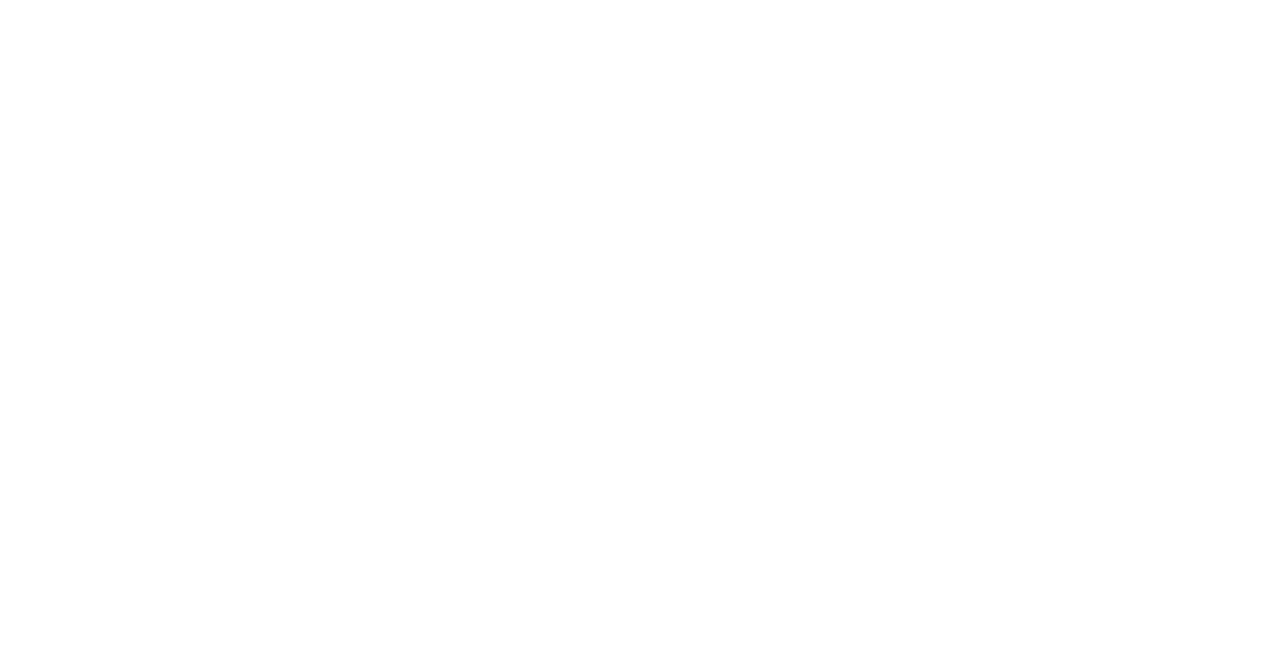
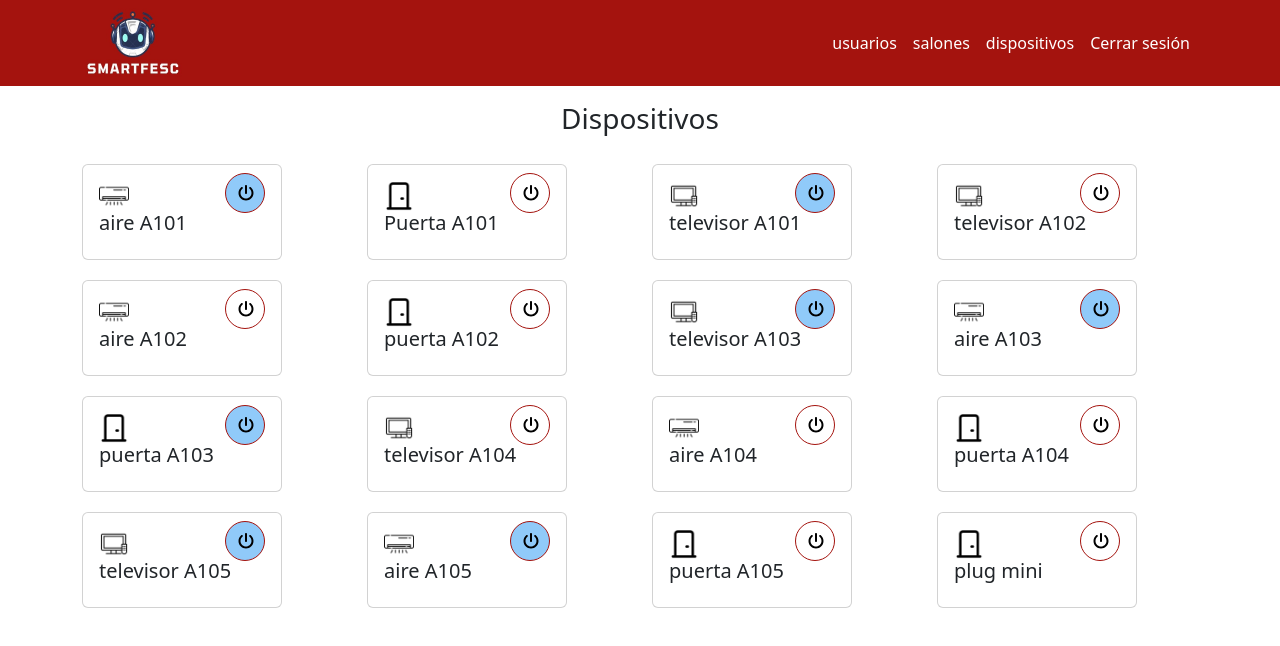
Before and after one commit to MaritzaPedroza29/salones_domotica, a React (Create React App) app: page /dispositivos in a window 1280 px wide. Before the commit this address had no page. Shown: the top 646 px of the page. Built offline with nearby package versions, Linux system fonts and the light colour scheme.

Commit message:
Se termino de realizar la implementación de la funcionalidad de crear el salon y la vista de dispositivos y funcionalidades de la vista dispositivos

```diff
--- /dev/null
+++ b/src/componentes/dispositivos/botonapagar.js
@@ -0,0 +1,34 @@
+import { FontAwesomeIcon } from '@fortawesome/react-fontawesome';
+import { faPowerOff } from '@fortawesome/free-solid-svg-icons';
+import Button from 'react-bootstrap/Button';
+import { useState, useEffect } from 'react';
+import "../../css/index.css";
+
+function Botonapagar ({dispositivos}) {
+    console.log(dispositivos);
+    const [backgroundColor, setBackgroundColor] = useState('#ffffff'); // Estado para el color de fondo
+
+    useEffect(() => {
+        if (dispositivos.estado === 1) {
+          setBackgroundColor('#90CAF9'); // Cambia a azul claro si el estado es 1
+        }
+      }, [dispositivos.estado]);
+
+      const handleButtonClick = () => {
+        // Cambia el color al hacer clic
+        if (backgroundColor === '#ffffff') {
+          setBackgroundColor('#90CAF9'); // Cambia a azul claro
+        } else {
+          setBackgroundColor('#ffffff'); // Cambia al color predeterminado
+        }
+      };
+
+    return(
+        <div className='mio-boton-redondo'>
+            <Button className='' style={{ backgroundColor }} onClick={handleButtonClick}>
+                <FontAwesomeIcon icon={faPowerOff} />
+            </Button>
+        </div>
+    )
+}
+export {Botonapagar}
--- /dev/null
+++ b/src/componentes/dispositivos/carddispositivos.js
@@ -0,0 +1,47 @@
+import { Card, Col, Row } from 'react-bootstrap';
+import '../../css/index.css';
+import Button from 'react-bootstrap/Button';
+import { Botonapagar } from './botonapagar';
+import { useState } from 'react';
+
+function Carddispositivos({dispositivos, onEditName}){
+    const [isEditing, setIsEditing] = useState(false);
+    const [editedName, setEditedName] = useState(dispositivos.nombre);
+
+    const handleNameClick = () => {
+        setIsEditing(true);
+      };
+
+      const handleNameChange = (event) => {
+        setEditedName(event.target.value);
+      };
+
+      const handleNameSave = () => {
+        onEditName(dispositivos.id, editedName);
+        setIsEditing(false);
+      };
+    console.log(dispositivos);
+    return (
+        <Card className='mio-carddispositivos'>
+            <Card.Body>
+                <img src={dispositivos.imagen} alt="" className='mio-iconos' />
+                {isEditing ? (
+                <input
+                    type="text"
+                    value={editedName}
+                    onChange={handleNameChange}
+                />
+                ) : (
+                <Card.Title onClick={handleNameClick}>
+                    {dispositivos.nombre}
+                </Card.Title>
+                )}
+                {isEditing && (
+                <Button onClick={handleNameSave} variant="success">Guardar</Button>
+                )}
+                <Botonapagar dispositivos={dispositivos} />
+            </Card.Body>
+        </Card>
+      );
+}
+export {Carddispositivos};
--- a/src/componentes/salones/modalcrearsalon.js
+++ b/src/componentes/salones/modalcrearsalon.js
@@ -7,41 +7,64 @@ import { useState } from 'react';
 function Modalcrearsalon ({mostrarModal, cerrarModal, salones, agregarSalon}){
     const [nuevoSalon, setNuevoSalon] = useState({
         nombre: "",
-        aire_acondicionado: "",
-        televisor: "",
-        puerta: "",
-        bloque: "",
+        aire_acondicionado: false,
+        televisor: false,
+        puerta: false,
+        bloque: "1",
     });
         console.log(salones);
+
         const agregarsalon = () => {
-        if (!nuevoSalon.nombre.trim() || !nuevoSalon.aire_acondicionado.trim() || !nuevoSalon.televisor.trim() || !nuevoSalon.puerta.trim()){
+            if (!nuevoSalon.nombre.trim() || (!nuevoSalon.aire_acondicionado && !nuevoSalon.televisor && !nuevoSalon.puerta)) {
               return;
             }
 
-        // Genera un nuevo usuario con los datos proporcionados
-        const nuevoUsuarioData = {
-        bloque: nuevoSalon.bloque,
-        data: {
-            id: salones.length + 1,
-            salones: [{
-               id:salones.length+1,
+            let aireacondicionado = false;
+            let televisor = false;
+            let puerta = false;
+
+            if (nuevoSalon.aire_acondicionado) {
+              aireacondicionado = salones[0].data.salones[0].aire_acondicionado;
+            }
+            if (nuevoSalon.televisor) {
+              televisor = salones[0].data.salones[0].televisor;
+            }
+            if (nuevoSalon.puerta) {
+              puerta = salones[0].data.salones[0].puerta;
+            }
+
+            const bloqueIndex = salones.findIndex((salon) => salon.bloque === nuevoSalon.bloque);
+
+            if (bloqueIndex !== -1) {
+              const nuevosSalones = [...salones];
+
+              // Calcula el nuevo ID basado en la longitud de la lista de salones
+              const nuevoID = nuevosSalones[bloqueIndex].data.salones.length + 1;
+
+              // Genera un nuevo salón con el nuevo ID
+              const nuevoSalonData = {
+                id: nuevoID,
                 nombresalon: nuevoSalon.nombre,
-                dispositivos:"3 dispositivos",
-                aire_acondicionado:nuevoSalon.aire_acondicionado,
-                televisor:nuevoSalon.televisor,
-                puerta: nuevoSalon.puerta,
-            }],
-        },
+                dispositivos: "3 dispositivos",
+                aire_acondicionado:aireacondicionado,
+                televisor:televisor,
+                puerta:puerta,
               };
-        console.log(nuevoUsuarioData);
-        agregarSalon(nuevoUsuarioData);
-        // Actualiza el estado para agregar el nuevo usuario
+
+              nuevosSalones[bloqueIndex].data.salones.push(nuevoSalonData);
+
+              // Actualiza el estado con los nuevos salones
+              setNuevoSalon(nuevosSalones);
+              agregarSalon(nuevosSalones);
+              // Restablece el estado para agregar el nuevo salón
               setNuevoSalon({
-            aire_acondicionado: "",
-            televisor: "",
-            puerta: "",
-            bloque: "",
+                nombre: "",
+                aire_acondicionado: false,
+                televisor: false,
+                puerta: false,
+                bloque: "1",
               });
+            }
           };
 
     const handleSubmit = (e) => {
@@ -68,30 +91,38 @@ return(
             </Form.Group>
             <Form.Group className="mb-3" controlId="formBasicEmail">
               <Form.Label>Seleccioneel bloque</Form.Label>
-              <Form.Select aria-label="Default select example">
-                    <option value="1">{salones[0].bloque}</option>
-                    <option value="2">{salones[1].bloque}</option>
-                    <option value="3">{salones[2].bloque}</option>
+              <Form.Select aria-label="Default select example" value={nuevoSalon.bloque} onChange={(e)=>
+                setNuevoSalon({...nuevoSalon, bloque: e.target.value })
+                }>
+                    <option value={salones[0].bloque}>{salones[0].bloque}</option>
+                    <option value={salones[1].bloque}>{salones[1].bloque}</option>
+                    <option value={salones[2].bloque}>{salones[2].bloque}</option>
                 </Form.Select>
             </Form.Group>
             <Form.Label>Seleccione los dispositivos que desea vincular</Form.Label>
             <ListGroup>
                 <ListGroup.Item>
-                    <Form.Check aria-label="option 1" label="aire acondicionado A106"/>
+                    <Form.Check aria-label="option 1" label="aire acondicionado A106" checked={nuevoSalon.aire_acondicionado} onChange={(e)=>
+                        setNuevoSalon({...nuevoSalon, aire_acondicionado:e.target.value})
+                    }/>
                     <img
                         src={salones[0].data.salones[0].aire_acondicionado}
                         alt=""
                         className='mio-iconos'
                     />
                 </ListGroup.Item>
-                <ListGroup.Item><Form.Check aria-label="option 2" label="televisor A106"/>
+                <ListGroup.Item><Form.Check aria-label="option 2" label="televisor A106" checked={nuevoSalon.televisor} onChange={(e)=>
+                        setNuevoSalon({...nuevoSalon, televisor:e.target.value})
+                    }/>
                 <img
                     src={salones[0].data.salones[0].televisor}
                     alt=""
                     className='mio-iconos'
                 />
                 </ListGroup.Item>
-                <ListGroup.Item><Form.Check aria-label="option 3" label="puerta A106"/>
+                <ListGroup.Item><Form.Check aria-label="option 3" label="puerta A106" checked={nuevoSalon.puerta} onChange={(e)=>
+                        setNuevoSalon({...nuevoSalon, puerta:e.target.value})
+                    }/>
                 <img
                     src={salones[0].data.salones[0].puerta}
                     alt=""
--- a/src/css/index.css
+++ b/src/css/index.css
@@ -157,3 +157,20 @@ code {
   width: 30px;
   margin-right: 2px;
 }
+.mio-boton-redondo .btn{
+  width: 40px;
+  height: 40px;
+  border-radius: 50%; /* Aplica un radio de 50% para hacer el botón redondo */
+  background-color: #ffffff; /* Color de fondo del botón */
+  color: #000000; /* Color del texto */
+  font-size: 16px;
+  border: 1px solid #a4130e; /* Quita el borde */
+  cursor: pointer;
+  float: right;
+  margin-top: -70px;
+}
+.mio-carddispositivos{
+  width: 200px;
+  margin-top: 20px;
+  border: 1px solid #a4130e;
+}
--- /dev/null
+++ b/src/pages/dispositivos.js
@@ -0,0 +1,119 @@
+import { Navegacion } from "../layouts/navegacion";
+import {  Card, Col, Container, Row } from "react-bootstrap";
+import { useState } from "react";
+import { Carddispositivos } from "../componentes/dispositivos/carddispositivos";
+import aireacondicionado from "../img/aireacondicionado.png";
+import puerta from "../img/puerta.png";
+import televisor from "../img/monitor-de-tv.png"
+
+function Dispositivos (){
+    const [dispositivos, setDispositivos] = useState([
+        {
+            "id":1,
+            "nombre":"aire A101",
+            "imagen":aireacondicionado,
+            "estado": 1
+        },{
+            "id":2,
+            "nombre":"Puerta A101",
+            "imagen":puerta,
+            "estado":0
+        },{
+            "id":3,
+            "nombre":"televisor A101",
+            "imagen":televisor,
+            "estado":1
+        },{
+            "id":4,
+            "nombre":"televisor A102",
+            "imagen":televisor,
+            "estado":0
+        },{
+            "id":5,
+            "nombre":"aire A102",
+            "imagen":aireacondicionado,
+            "estado":0
+        },{
+            "id":6,
+            "nombre":"puerta A102",
+            "imagen":puerta,
+            "estado":0
+        },{
+            "id":7,
+            "nombre":"televisor A103",
+            "imagen":televisor,
+            "estado":1
+        },{
+            "id":8,
+            "nombre":"aire A103",
+            "imagen":aireacondicionado,
+            "estado":1
+        },{
+            "id":9,
+            "nombre":"puerta A103",
+            "imagen":puerta,
+            "estado":1
+        },{
+            "id":10,
+            "nombre":"televisor A104",
+            "imagen":televisor,
+            "estado":0
+        },{
+            "id":11,
+            "nombre":"aire A104",
+            "imagen":aireacondicionado,
+            "estado":0
+        },{
+            "id":12,
+            "nombre":"puerta A104",
+            "imagen":puerta,
+            "estado":0
+        },{
+            "id":13,
+            "nombre":"televisor A105",
+            "imagen":televisor,
+            "estado":1
+        },{
+            "id":14,
+            "nombre":"aire A105",
+            "imagen":aireacondicionado,
+            "estado":1
+        },{
+            "id":15,
+            "nombre":"puerta A105",
+            "imagen":puerta,
+            "estado":0
+        },{
+            "id":16,
+            "nombre":"plug mini",
+            "imagen":puerta,
+            "estado":0
+        }
+    ]);
+
+    const handleEditName = (id, newName) => {
+        // Encuentra el dispositivo con el ID y actualiza su nombre
+        const updatedDispositivos = dispositivos.map((dispositivo) => {
+          if (dispositivo.id === id) {
+            return { ...dispositivo, nombre: newName };
+          }
+          return dispositivo;
+        });
+
+        setDispositivos(updatedDispositivos);
+    };
+
+    return (
+        <>
+            <Navegacion></Navegacion>
+            <Container className="mt-3 mb-3">
+                <h3 className="text-center">Dispositivos</h3>
+                <Row md={4}>
+                    {dispositivos.map(dispositivo => <Col><Carddispositivos key={dispositivo.id} dispositivos={dispositivo} onEditName={handleEditName}/></Col>)}
+                </Row>
+            </Container>
+        </>
+
+    )
+}
+export {Dispositivos};
--- a/src/pages/salones.js
+++ b/src/pages/salones.js
@@ -206,9 +206,28 @@ function Salones () {
         console.log(salonesSeleccionados);
         setSelectedOptionInfo(salonesSeleccionados);
     };
-    const agregarSalones = (nuevoSalon) => {
-        setSalones([...salones, nuevoSalon]);
-      };
+    const agregarSalones = (nuevosSalones) => {
+        // Clonar el arreglo de salones para no mutar el estado directamente
+        const nuevosSalonesData = [...salones];
+
+        // Encuentra el índice del bloque al que deseas agregar el nuevo salón
+        const bloqueIndex = nuevosSalonesData.findIndex((bloque) => bloque.bloque === nuevosSalones.bloque);
+
+        if (bloqueIndex !== -1) {
+            // Agrega el nuevo salón al subarreglo de salones dentro del bloque
+            nuevosSalones[bloqueIndex].data.salones.push({
+            id: nuevosSalones[bloqueIndex].data.salones.length + 1,
+            nombresalon: nuevosSalones.nombre,
+            dispositivos: "3 dispositivos",
+            aire_acondicionado: nuevosSalones.aire_acondicionado,
+            televisor: nuevosSalones.televisor,
+            puerta: nuevosSalones.puerta,
+            });
+        }
+
+        // Actualiza el estado con el nuevo arreglo de salones
+        setSalones(nuevosSalones);
+    };
     const abrirModal = () => {
         console.log("hola mundo");
         setMostrarModal(true);
@@ -221,7 +240,7 @@ function Salones () {
         <>
             <Navegacion></Navegacion>
             <Container className="mt-3 mb-3">
-                <h3 className="text-center">Escenarios</h3>
+                <h3 className="text-center">Salones</h3>
                 <Botoncrear abrirModal={abrirModal}></Botoncrear>
                 <Modalcrearsalon mostrarModal={mostrarModal} cerrarModal={cerrarModal} salones={salones} agregarSalon={agregarSalones}></Modalcrearsalon>
                 <p>Seleccione una de las opciones</p>
--- a/src/routes/App.js
+++ b/src/routes/App.js
@@ -10,6 +10,7 @@ import { Inicio } from '../pages/inicio';
 import { Usuarios } from '../pages/usuarios';
 import { Salones } from '../pages/salones';
 import { getAutenticacionToken } from '../connections/helpers/token';
+import { Dispositivos } from '../pages/dispositivos';
 
 getAutenticacionToken()
 function App() {
@@ -22,6 +23,7 @@ function App() {
           <Route path='/pagina-principal' element={<Inicio/>}></Route>
           <Route path='/usuarios' element={<Usuarios/>}></Route>
           <Route path='/salones' element={<Salones/>}></Route>
+          <Route path='/dispositivos' element={<Dispositivos/>}></Route>
         </Routes>
       </BrowserRouter>
     </Provider>
```
Also changed, not shown: src/componentes/inicio/rectaguloinicio.js (+14 -1 lines). Lines whose indentation alone changed are shown as unchanged.
